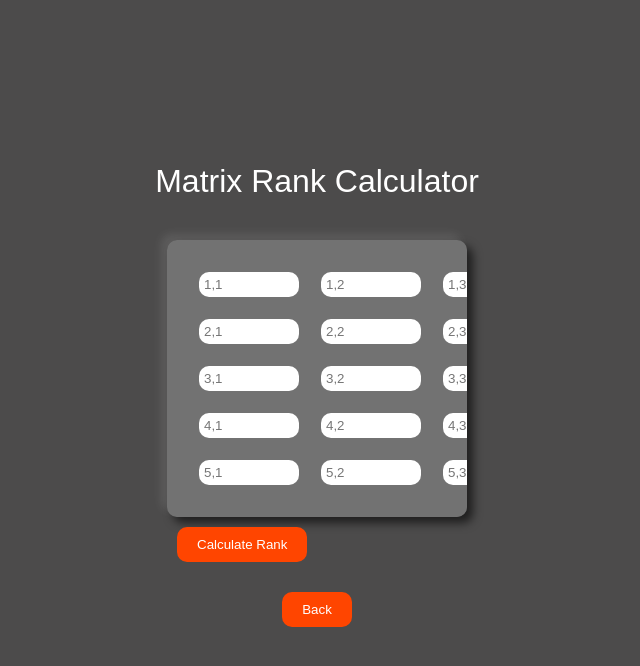
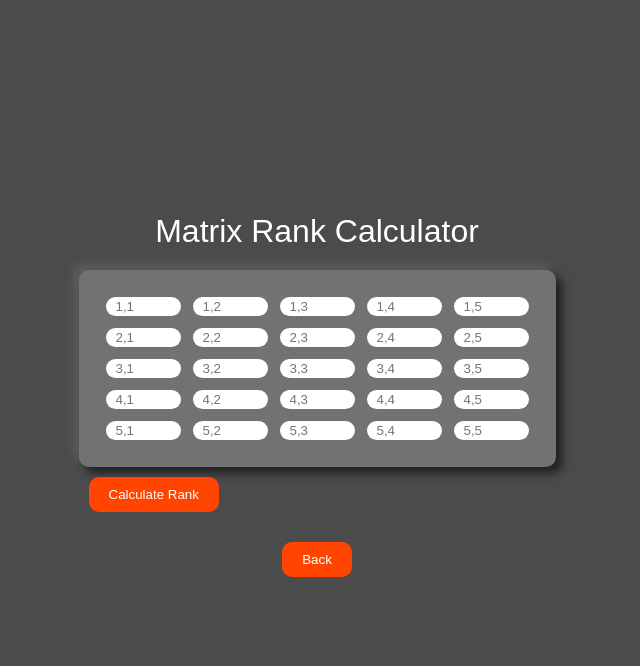
Before and after one commit to AbhaySuryaKS/Rank_of_Matrix_Calculator, a plain HTML site: page index.html in a window 1280 px wide. Both pictures are taken after typing "5", "5" into the empty fields and a click on the button "Generate Matrix". Shown: the whole page, without its empty margins (323-963 px from the left). Drawn offline with Linux system fonts and the light colour scheme.

Commit message:
Update style.css

```diff
--- a/style.css
+++ b/style.css
@@ -38,17 +38,17 @@ header {
 }
 
 .mtxinp {
-    max-width: 300px;
+    max-width: 95vw;
     max-height: 300px;
     overflow: auto;
 }
 
 input {
-    margin: 10px;
-    padding: 5px;
+    margin: 5px;
+    padding: 2px 10px;
     border-radius: 10px;
     border: none;
-    width: 100px;
+    width: 75px;
 }
 
 button {
@@ -63,11 +63,6 @@ button {
 
 button:hover {
     background-color: #ff7700;
-}
-
-.mtxinp {
-    margin-top: 20px;
-    overflow: auto;
 }
 
 .hidden {
```
